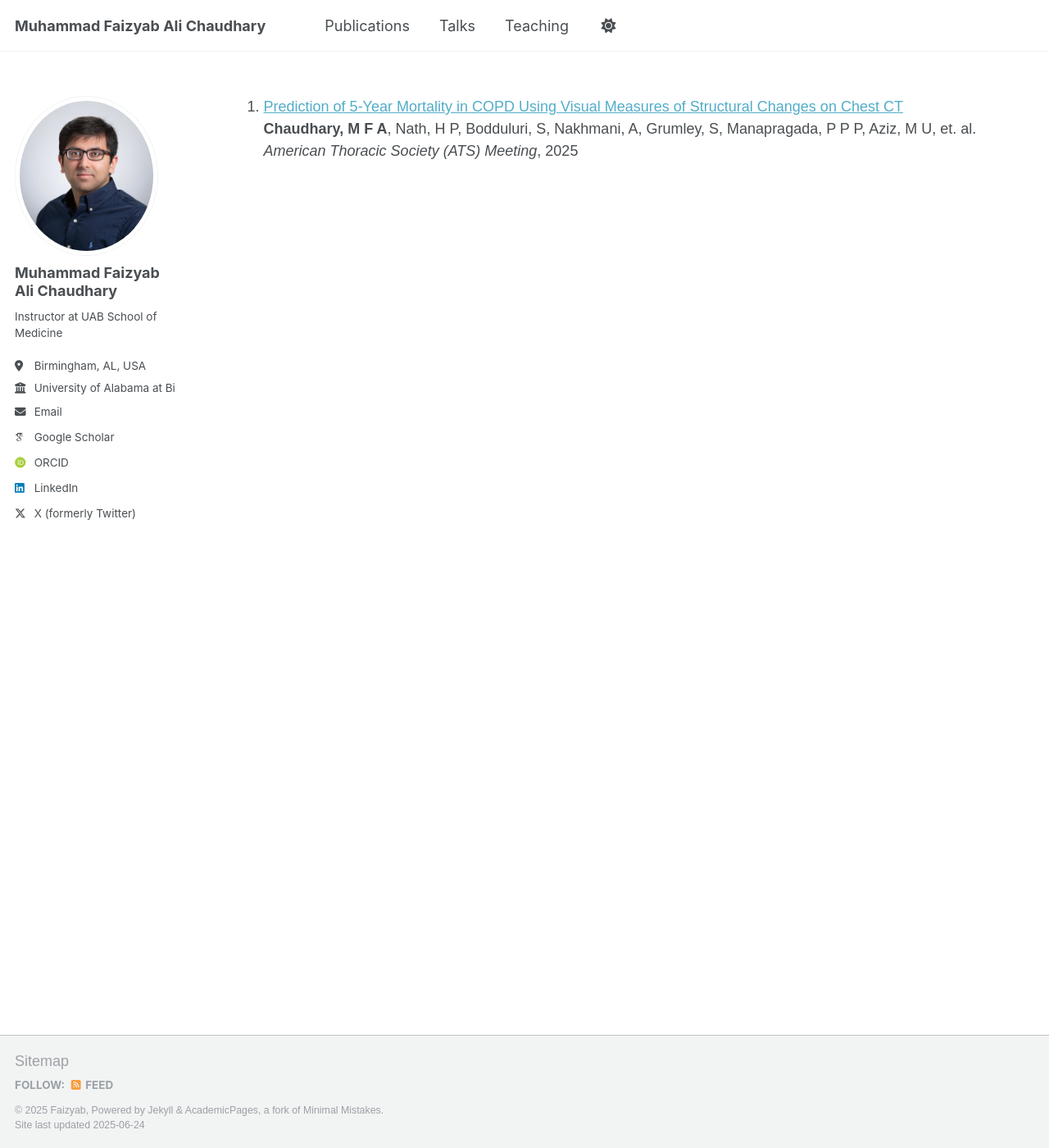
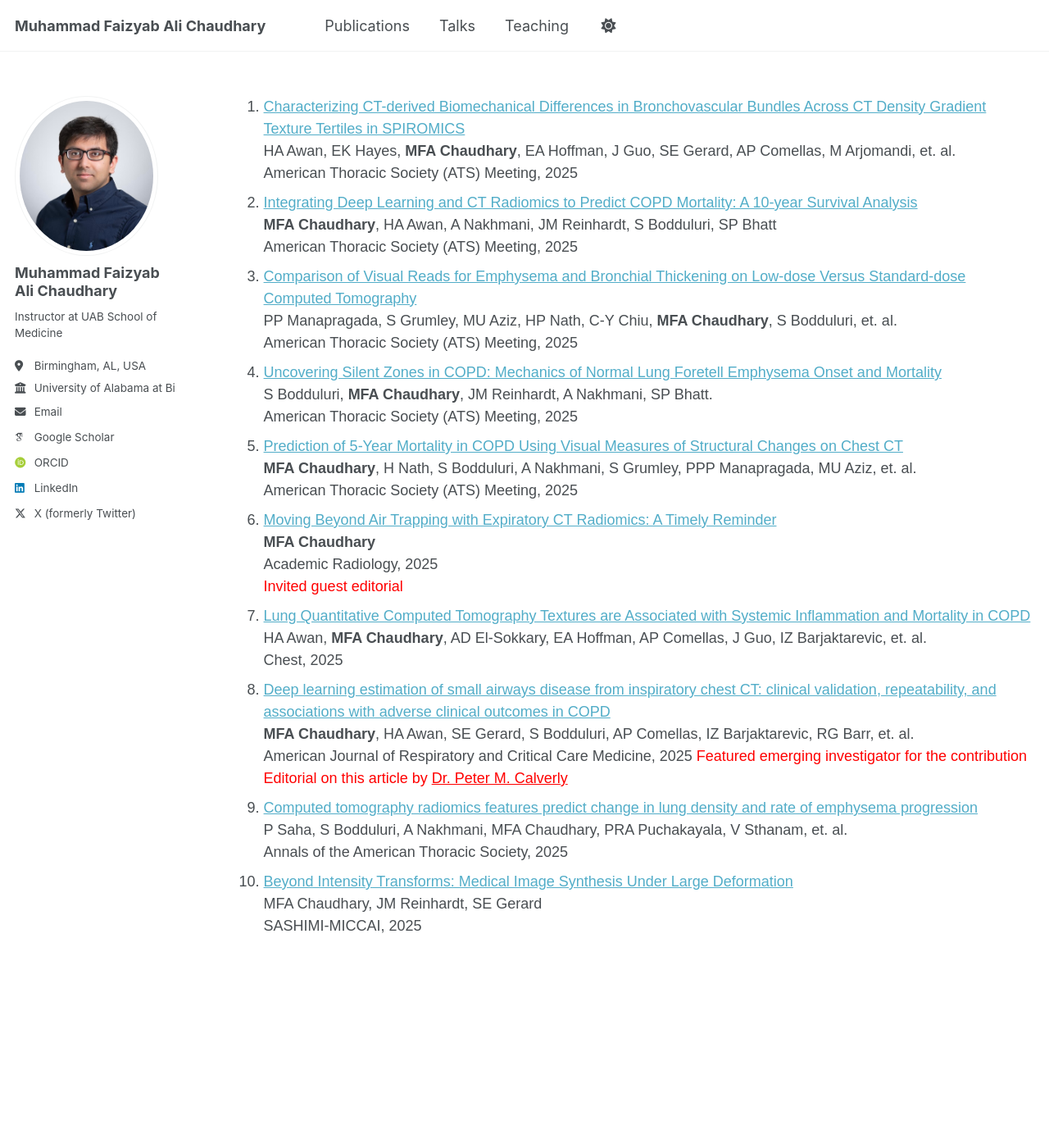
Before and after one commit to MFaizyabAli/mfaizyabali.github.io, a Jekyll site: the page built from _pages/publications.html, in a window 1280 px wide and 1400 px high. Shown: the whole window at 82% size. Built offline with Jekyll 4.4.1, drawn with Linux system fonts in a browser that asks for light colours; some web fonts are replaced.

Commit message:
Pubs 2025

```diff
--- a/_pages/publications.html
+++ b/_pages/publications.html
@@ -19,11 +19,82 @@ author_profile: true
 
 <ol>
   <li>
+    <a href="https://www.atsjournals.org/doi/abs/10.1164/ajrccm.2025.211.Abstracts.A6876" target="_blank">
+      Characterizing CT-derived Biomechanical Differences in Bronchovascular Bundles Across CT Density Gradient Texture Tertiles in SPIROMICS
+    </a><br>
+    HA Awan, EK Hayes, <strong>MFA Chaudhary</strong>, EA Hoffman, J Guo, SE Gerard, AP Comellas, M Arjomandi, et. al.<br>
+    American Thoracic Society (ATS) Meeting, 2025
+  </li>
+  <li>
+    <a href="https://www.atsjournals.org/doi/abs/10.1164/ajrccm.2025.211.Abstracts.A2942" target="_blank">
+      Integrating Deep Learning and CT Radiomics to Predict COPD Mortality: A 10-year Survival Analysis
+    </a><br>
+    <strong>MFA Chaudhary</strong>, HA Awan, A Nakhmani, JM Reinhardt, S Bodduluri, SP Bhatt<br>
+    American Thoracic Society (ATS) Meeting, 2025
+  </li>
+  <li>
+    <a href="https://www.atsjournals.org/doi/abs/10.1164/ajrccm.2025.211.Abstracts.A2946" target="_blank">
+      Comparison of Visual Reads for Emphysema and Bronchial Thickening on Low-dose Versus Standard-dose Computed Tomography
+    </a><br>
+    PP Manapragada, S Grumley, MU Aziz, HP Nath, C-Y Chiu, <strong>MFA Chaudhary</strong>, S Bodduluri, et. al.<br>
+    American Thoracic Society (ATS) Meeting, 2025
+  </li>
+  <li>
+    <a href="https://www.atsjournals.org/doi/abs/10.1164/ajrccm.2025.211.Abstracts.A3362" target="_blank">
+      Uncovering Silent Zones in COPD: Mechanics of Normal Lung Foretell Emphysema Onset and Mortality
+    </a><br>
+    S Bodduluri, <strong>MFA Chaudhary</strong>, JM Reinhardt, A Nakhmani, SP Bhatt.<br>
+    American Thoracic Society (ATS) Meeting, 2025
+  </li>
+  <li>
     <a href="https://www.atsjournals.org/doi/abs/10.1164/ajrccm.2025.211.Abstracts.A7687" target="_blank">
       Prediction of 5-Year Mortality in COPD Using Visual Measures of Structural Changes on Chest CT
     </a><br>
-    <strong>Chaudhary, M F A</strong>, Nath, H P, Bodduluri, S, Nakhmani, A, Grumley, S, Manapragada, P P P, Aziz, M U, et. al.<br>
-    <i>American Thoracic Society (ATS) Meeting</i>, 2025
+    <strong>MFA Chaudhary</strong>, H Nath, S Bodduluri, A Nakhmani, S Grumley, PPP Manapragada, MU Aziz, et. al.<br>
+    American Thoracic Society (ATS) Meeting, 2025
+  </li>
+  <li>
+    <a href="https://www.academicradiology.org/article/S1076-6332(25)00305-8/abstract" target="_blank">
+      Moving Beyond Air Trapping with Expiratory CT Radiomics: A Timely Reminder
+    </a><br>
+    <strong>MFA Chaudhary</strong><br>
+    Academic Radiology, 2025<br>
+    <span style="color:red;">Invited guest editorial</span>
+  </li>
+  <li>
+    <a href="https://www.sciencedirect.com/science/article/pii/S0012369225005185" target="_blank">
+      Lung Quantitative Computed Tomography Textures are Associated with Systemic Inflammation and Mortality in COPD
+    </a><br>
+    HA Awan, <strong>MFA Chaudhary</strong>, AD El-Sokkary, EA Hoffman, AP Comellas, J Guo, IZ Barjaktarevic, et. al.<br>
+    Chest, 2025
+  </li>
+  <li>
+    <a href="https://www.atsjournals.org/doi/abs/10.1164/rccm.202409-1847OC" target="_blank">
+      Deep learning estimation of small airways disease from inspiratory chest CT: clinical validation, repeatability, and associations with adverse clinical outcomes in COPD
+    </a><br>
+    <strong>MFA Chaudhary</strong>, HA Awan, SE Gerard, S Bodduluri, AP Comellas, IZ Barjaktarevic, RG Barr, et. al.<br>
+    American Journal of Respiratory and Critical Care Medicine, 2025
+    <span style="color:red;">Featured emerging investigator for the contribution</span>
+    <span style="color:red;">
+    Editorial on this article by
+    <a href="https://www.atsjournals.org/doi/pdf/10.1164/rccm.202502-0521ED" target="_blank" style="color:inherit; text-decoration:underline;">
+    Dr. Peter M. Calverly
+    </a>
+    </span>
+  </li>
+  <li>
+    <a href="https://www.atsjournals.org/doi/abs/10.1513/AnnalsATS.202401-009OC" target="_blank">
+      Computed tomography radiomics features predict change in lung density and rate of emphysema progression
+    </a><br>
+    P Saha, S Bodduluri, A Nakhmani, MFA Chaudhary, PRA Puchakayala, V Sthanam, et. al.<br>
+    Annals of the American Thoracic Society, 2025
+  </li>
+  <li>
+    <a href="https://books.google.com/books?hl=en&lr=&id=lqEnEQAAQBAJ&oi=fnd&pg=PA79&dq=info:5Az1IZz3xQsJ:scholar.google.com&ots=ICVBK0EE6h&sig=kJkNFQvRucX0-CnPOQi9rs7FOPM#v=onepage&q&f=false" target="_blank">
+      Beyond Intensity Transforms: Medical Image Synthesis Under Large Deformation
+    </a><br>
+    MFA Chaudhary, JM Reinhardt, SE Gerard<br>
+    SASHIMI-MICCAI, 2025
   </li>
 </ol>
 
```
